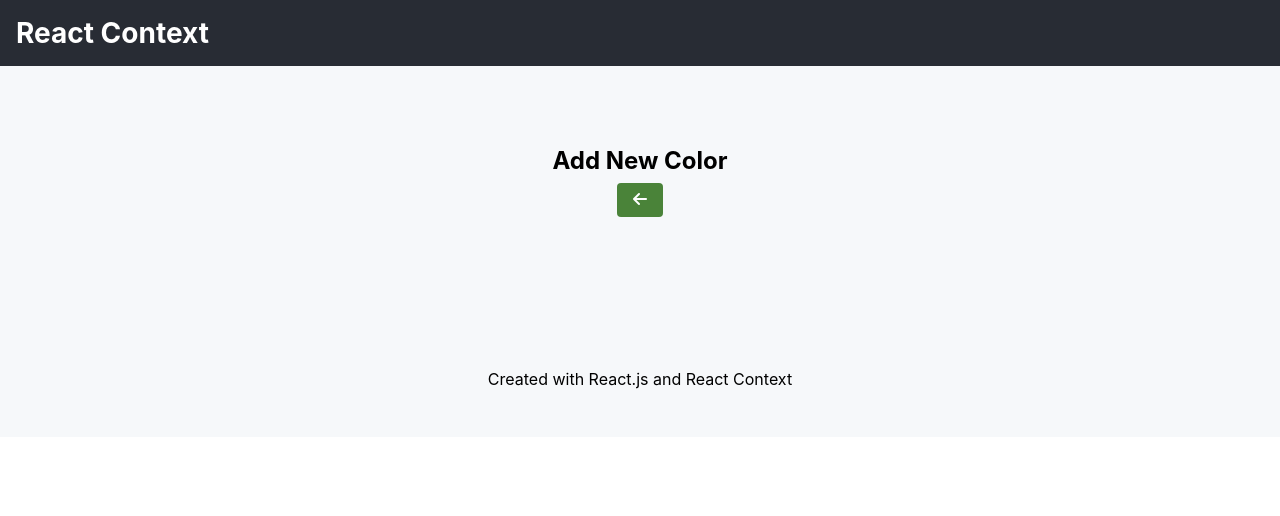
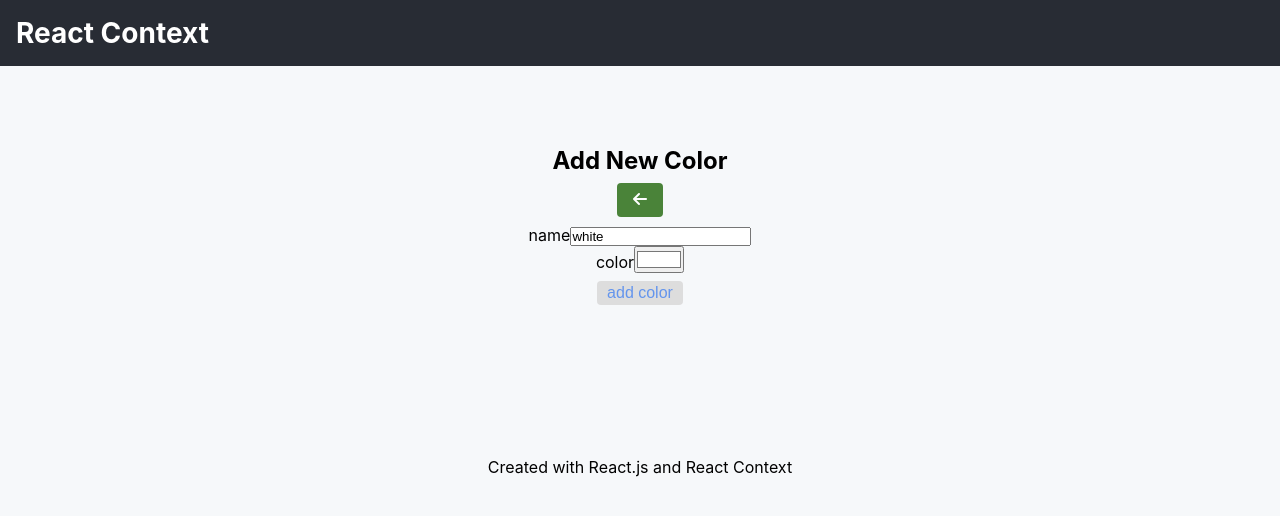
Before and after one commit to mikaeileghbal/color-rating, a React (Create React App) app: page /addcolor in a window 1280 px wide. Shown: the top 516 px of the page. Built offline with nearby package versions, Linux system fonts and the light colour scheme.

Commit message:
Add addColor form

```diff
--- a/package.json
+++ b/package.json
@@ -12,6 +12,7 @@
     "react-router": "^6.3.0",
     "react-router-dom": "^6.3.0",
     "react-scripts": "5.0.1",
+    "uuid": "^8.3.2",
     "web-vitals": "^2.1.4"
   },
   "scripts": {
--- a/src/App.css
+++ b/src/App.css
@@ -63,6 +63,8 @@ main {
   height: 60px;
   width: 100%;
   align-self: stretch;
+  border: 1px solid #ddd;
+  border-radius: 0.25rem;
 }
 
 .card_body h3 {
--- a/src/components/AddColor.js
+++ b/src/components/AddColor.js
@@ -1,11 +1,52 @@
-import React from "react";
+import React, { useState } from "react";
+import { useNavigate } from "react-router";
+import { useColors } from "../data/ColorProvider";
 import LinkButton from "./LinkButton";
 
 export default function AddColor() {
+  const [fields, setFields] = useState({ name: "white", color: "#FFFFFF" });
+  const { addColor } = useColors();
+  const navigate = useNavigate();
+
+  const onInputChange = (e) => {
+    const newFields = Object.assign({}, fields);
+    newFields[e.target.name] = e.target.value;
+    setFields(newFields);
+  };
+
+  const onFormSubmit = (e) => {
+    e.preventDefault();
+    addColor(fields.name, fields.color);
+    navigate("/");
+  };
+
   return (
     <main>
       <h2>Add New Color</h2>
       <LinkButton to="/" type="back" />
+      <form onSubmit={onFormSubmit}>
+        <p>
+          <label>name</label>
+          <input
+            type="text"
+            name="name"
+            value={fields.name}
+            onChange={onInputChange}
+          />
+        </p>
+        <p>
+          <label>color</label>
+          <input
+            type="color"
+            name="color"
+            value={fields.color}
+            onChange={onInputChange}
+          />
+        </p>
+        <p>
+          <button type="submit">add color</button>
+        </p>
+      </form>
     </main>
   );
 }
--- a/src/data/ColorProvider.js
+++ b/src/data/ColorProvider.js
@@ -1,4 +1,5 @@
 import React, { createContext, useContext, useState } from "react";
+import { v4 } from "uuid";
 import { getColors } from "./Data";
 
 const initialData = getColors();
@@ -8,10 +9,13 @@ export const useColors = () => useContext(ColorContext);
 export default function ColorProvider({ children }) {
   const [Colors, setColors] = useState(initialData);
 
-  const addColor = (color) => {};
+  const addColor = (name, code) => {
+    const newColor = { name, code, id: v4(), rating: 0 };
+    const newColors = [...Colors, newColor];
+    setColors(newColors);
+  };
 
   const removeColor = (id) => {
-    console.log(id);
     const newColors = Colors.filter((color) => color.id !== id);
     setColors(newColors);
   };
```
